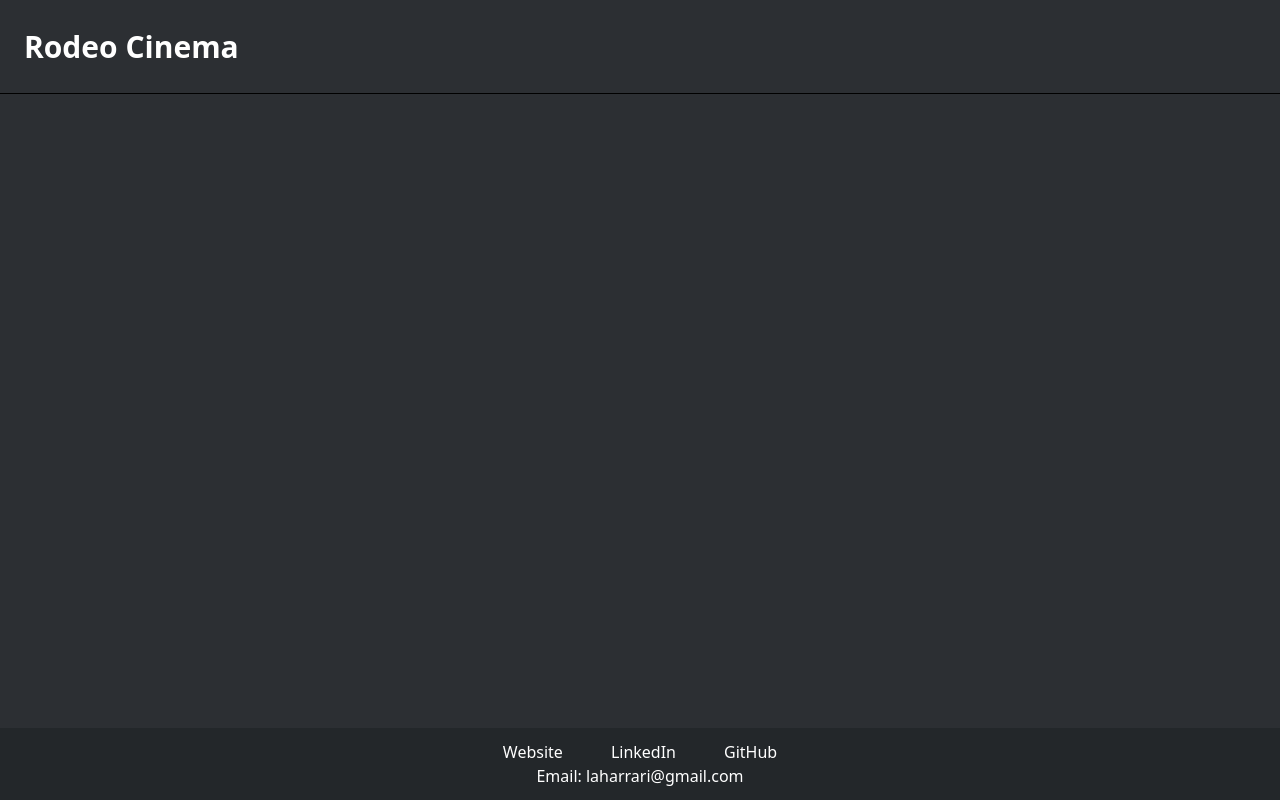
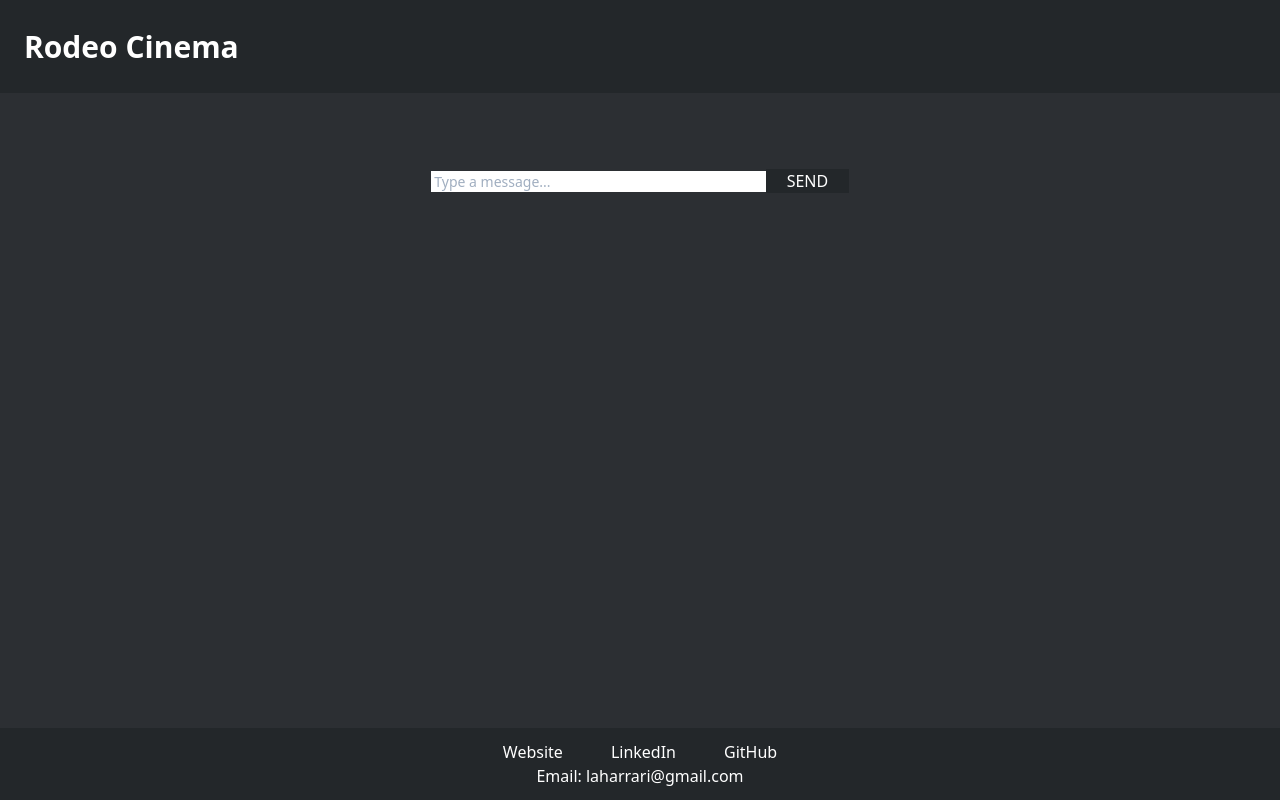
Before and after one commit to laharrari/rodeo-cinema, a React (Create React App) app in the folder client/: page /theater in a window 1280 px wide. Built offline with nearby package versions, Linux system fonts and the light colour scheme.

Commit message:
Created text input field for chat

```diff
--- a/client/src/Components/Chat.js
+++ b/client/src/Components/Chat.js
@@ -1,21 +1,32 @@
 import React, { useState, useEffect } from "react";
 import socket from '../socketConfig';
+import ChatInfo from './ChatInfo';
+import ChatInput from './ChatInput';
 
-function Chat() {
+function Chat({ theater }) {
     const [message, setMessage] = useState('');
     const [messages, setMessages] = useState([]);
 
     useEffect(() => {
         socket.on('message', message => {
-          setMessages(messages => [ ...messages, message ]);
+            setMessages(messages => [ ...messages, message ]);
         });
     }, []);
 
-    console.log(message, messages);
+    const sendMessage = (event) => {
+        event.preventDefault();
+
+        if(message) {
+            socket.emit('sendMessage', message, () => setMessage(''));
+        }
+    }
 
     return (
-        <div>
-
+        <div className="flex justify-center items-center">
+            <div className="flex flex-col justify-between h-3/5 w-1/3">
+                <ChatInfo theater={theater} />
+                <ChatInput message={message} setMessage={setMessage} sendMessage={sendMessage} />
+            </div>
         </div>
     )
 }
--- /dev/null
+++ b/client/src/Components/ChatInfo.js
@@ -0,0 +1,19 @@
+import React from 'react';
+
+function ChatInfo({ theater }) {
+    return (
+        <div>
+            <div className="text-discordText text-2xl p-3 text-center">
+                <div className="bg-discordMain">
+                    {theater}
+                </div>
+            </div>
+
+            <div>
+
+            </div>
+        </div>
+    )
+}
+
+export default ChatInfo;
--- /dev/null
+++ b/client/src/Components/ChatInput.js
@@ -0,0 +1,18 @@
+import React from 'react';
+
+const ChatInput = ({ setMessage, sendMessage, message }) => (
+  <form className="form">
+    <input
+      className="border-none rounded-none p-5% w-4/5 text-sm"
+      type="text"
+      placeholder=" Type a message..."
+      value={message}
+      onChange={({ target: { value } }) => setMessage(value)}
+      onKeyPress={event => event.key === 'Enter' ? sendMessage(event) : null}
+    />
+    <button className="bg-discordMain text-discordText uppercase
+    no-underline w-1/5 border-none p-20px inline-block" onClick={e => sendMessage(e)}>Send</button>
+  </form>
+)
+
+export default ChatInput;
--- a/client/src/Components/Header.js
+++ b/client/src/Components/Header.js
@@ -3,10 +3,10 @@ import { Link } from 'react-router-dom';
 
 function Header() {
     return (
-        <header className="border-b p-3 flex justify-between items-center">
+        <header className="bg-discordMain p-3 flex justify-between items-center">
             <a
                 href="/"
-                className="text-discordText text-center text-3xl p-3 text-center font-bold"
+                className="text-discordText text-3xl p-3 text-center font-bold"
             >
                 Rodeo Cinema
             </a>
--- a/client/src/Components/Theater.js
+++ b/client/src/Components/Theater.js
@@ -24,7 +24,7 @@ function Theater(props) {
     return (
         <div>
             <Video />
-            <Chat />
+            <Chat theater={theater} />
         </div>
     )
 }
```
